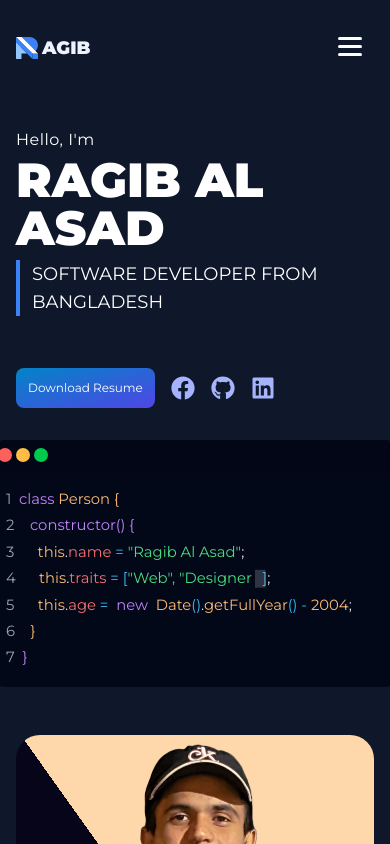
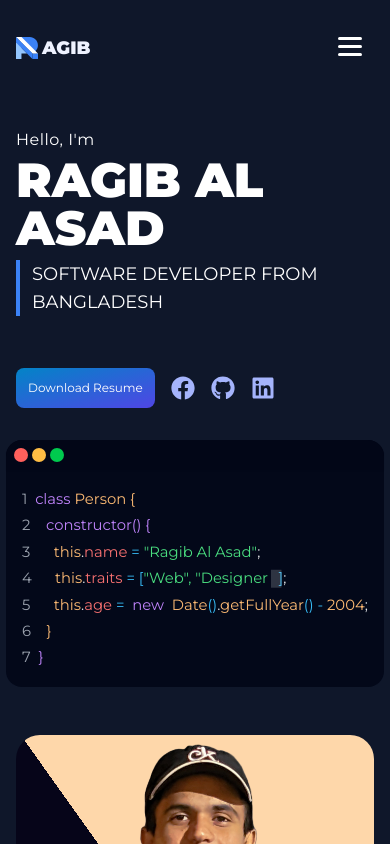
Before and after one commit to ragibalasad/ragib-portfolio, a Next.js app: page / in a window 390 px wide. Shown: the top 844 px of the page. Built offline with nearby package versions, Linux system fonts and the light colour scheme.

Commit message:
fixed terminal min width issue

```diff
--- a/components/Header/Header.jsx
+++ b/components/Header/Header.jsx
@@ -84,14 +84,11 @@ const Header = () => {
         <motion.div
           style={{ y: yTerminal }}
           className="terminal w-1/2 flex justify-center items-end pb-10 my-4 z-10"
+          initial={{ opacity: 0, x: 100 }}
+          animate={{ opacity: 1, x: 0 }}
+          transition={{ duration: 0.5 }}
         >
-          <motion.div
-            initial={{ opacity: 0, x: 100 }}
-            animate={{ opacity: 1, x: 0 }}
-            transition={{ duration: 0.5 }}
-          >
-            <TerminalWindow text={text}></TerminalWindow>
-          </motion.div>
+          <TerminalWindow text={text}></TerminalWindow>
         </motion.div>
       </div>
       <motion.div
--- a/src/app/app.css
+++ b/src/app/app.css
@@ -119,7 +119,7 @@ textarea {
 }
 
 .terminal-win {
-  min-width: 410px;
+  width: 410px;
   border-radius: 1rem;
   background: rgba(2, 6, 23, 0.85);
   box-shadow: rgba(0, 0, 0, 0.05) 0px 5px 10px;
--- a/src/app/globals.css
+++ b/src/app/globals.css
@@ -81,7 +81,7 @@
   }
 
   .terminal-win {
-    @apply mx-auto w-full h-auto;
+    @apply mx-auto min-w-fit w-full h-auto;
     box-shadow: none;
   }
   .terminal-body {
```
